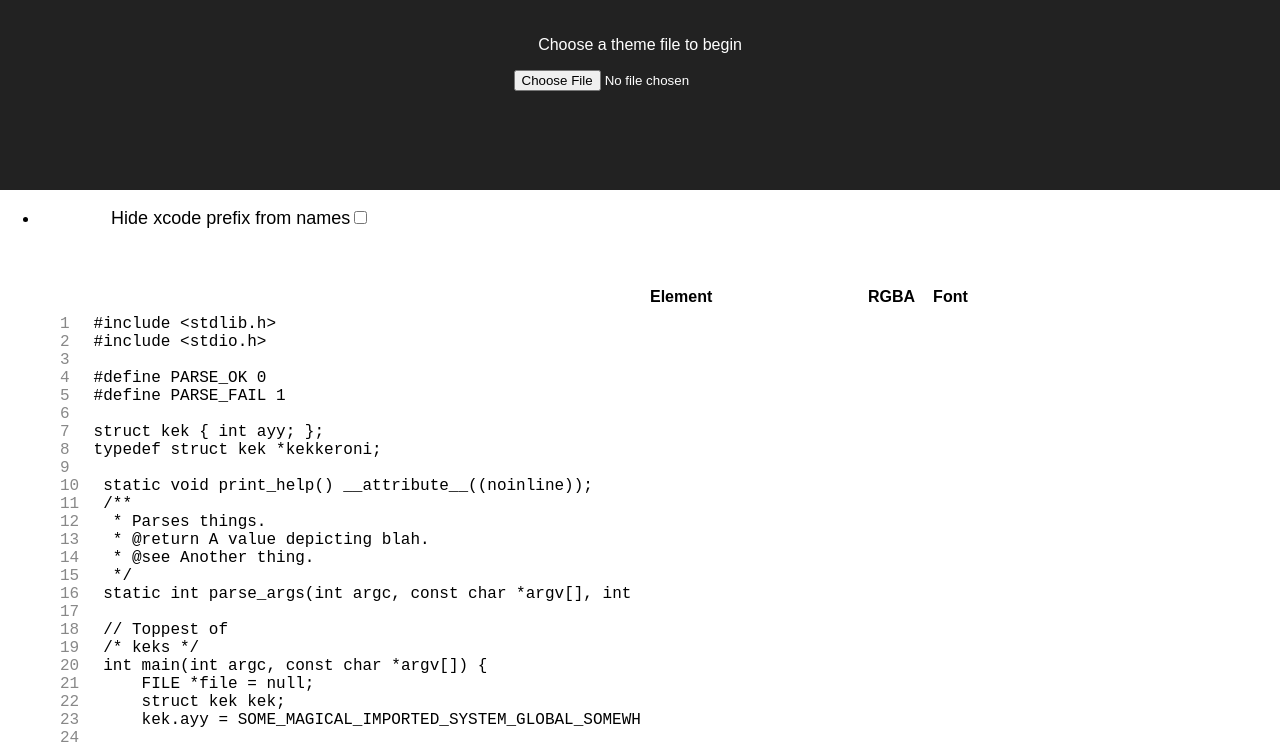
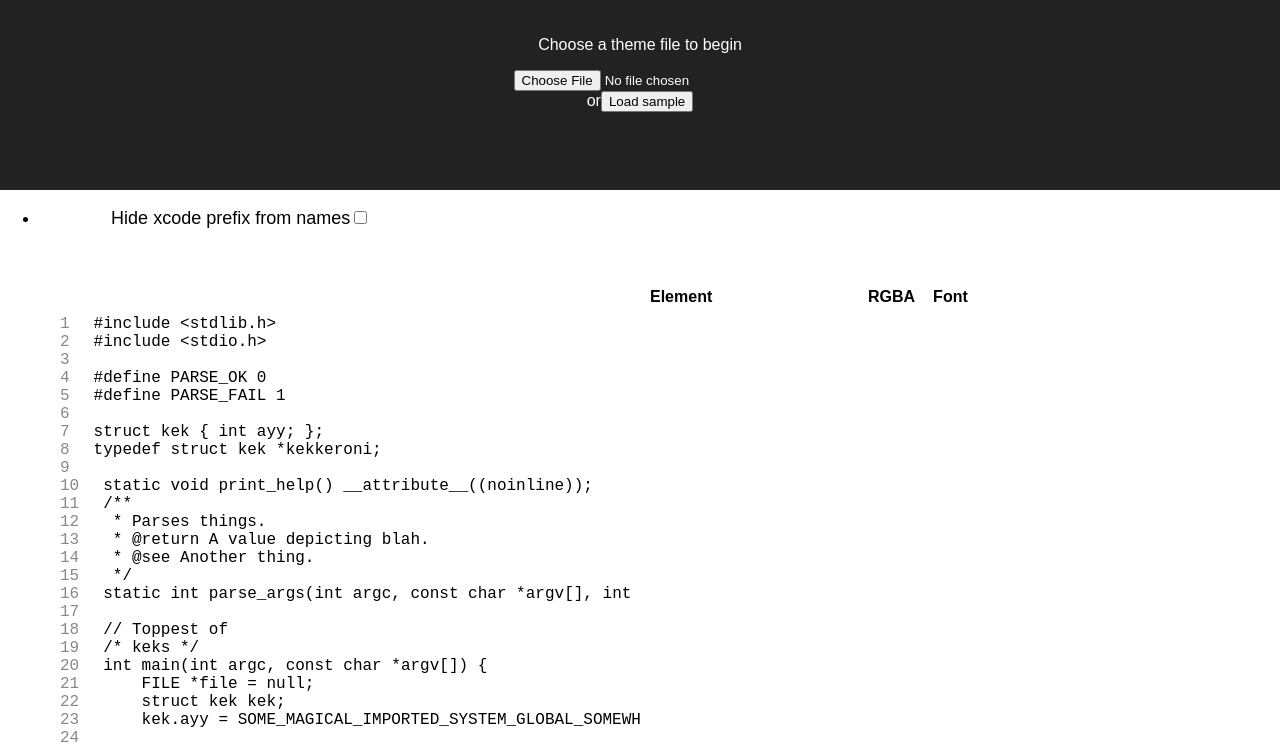
Before and after one commit to cxcorp/xccolortheme-editor, a React (Create React App) app: page / in a window 1280 px wide. Shown: the top 746 px of the page. Built offline with nearby package versions, Linux system fonts and the light colour scheme.

Commit message:
Add sample theme file

```diff
--- a/src/App.js
+++ b/src/App.js
@@ -6,6 +6,7 @@ import { ControlPanel } from './components/ControlPanel'
 import { ThemeEditor } from './components/ThemeEditor'
 import { SyntaxDisplay } from './components/SyntaxDisplay'
 import './App.css';
+import sampleThemeUrl from './resources/One Dark.xccolortheme'
 
 const BACKGROUND_COLOR_PLIST_KEY = 'DVTSourceTextBackground'
 const COLORS_PLIST_KEY = 'DVTSourceTextSyntaxColors'
@@ -23,15 +24,18 @@ class App extends Component {
         this.onFileChoose = this.onFileChoose.bind(this)
         this.onSyntaxItemUpdate = this.onSyntaxItemUpdate.bind(this)
         this.onSettingChange = this.onSettingChange.bind(this)
+        this.onLoadSampleTheme = this.onLoadSampleTheme.bind(this)
+        this.loadThemeFile = this.loadThemeFile.bind(this)
+    }
+
+    onLoadSampleTheme() {
+        fetch(sampleThemeUrl)
+            .then(res => res.text())
+            .then(this.loadThemeFile)
     }
 
     onFileChoose(file) {
-        readFile(file).then(themeFile => {
-            const plist = fileToPlist(themeFile)
-            const syntaxItems = themePlistToSyntaxItems(plist)
-            const backgroundColor = parsePlistColor(plist[BACKGROUND_COLOR_PLIST_KEY])
-            this.setState({ syntaxItems, backgroundColor })
-        })
+        readFile(file).then(this.loadThemeFile)
     }
 
     onSyntaxItemUpdate(updatedItem) {
@@ -61,12 +65,21 @@ class App extends Component {
         })
     }
 
+    loadThemeFile(themeFile) {
+        const plist = fileToPlist(themeFile)
+        const syntaxItems = themePlistToSyntaxItems(plist)
+        const backgroundColor = parsePlistColor(plist[BACKGROUND_COLOR_PLIST_KEY])
+        this.setState({ syntaxItems, backgroundColor })
+    }
+
     render() {
         const hideXcodePrefix = this.state.settings["ui.hideXcodePrefix"].value
         return (
             <div className="App">
                 <div className="App-header">
                     <FileSelector onChoose={this.onFileChoose} />
+                    or
+                    <input type="button" value="Load sample" onClick={this.onLoadSampleTheme} />
                 </div>
                 <div className="App-intro">
                     <ControlPanel settings={this.state.settings} onSettingChange={this.onSettingChange} />
```
Also changed, not shown: 1 other file (tests, documents, lock files or other folders).
